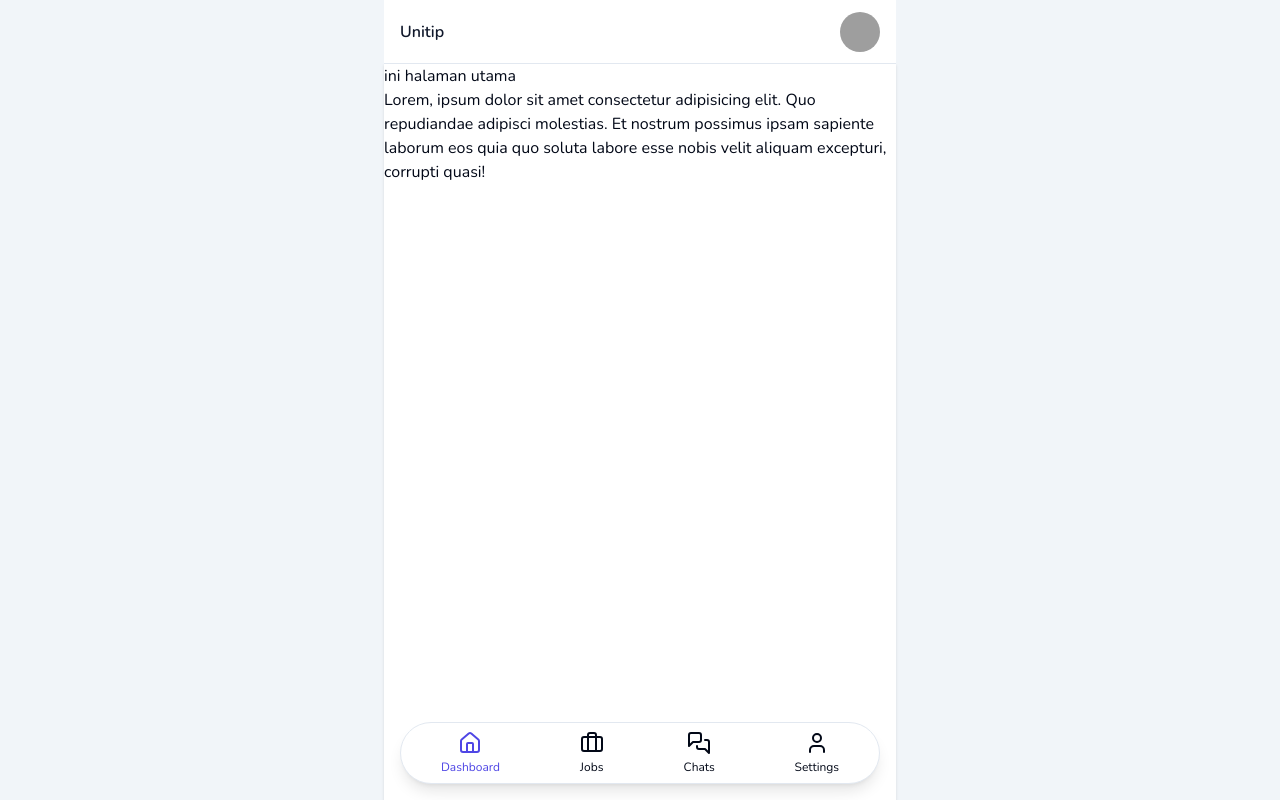
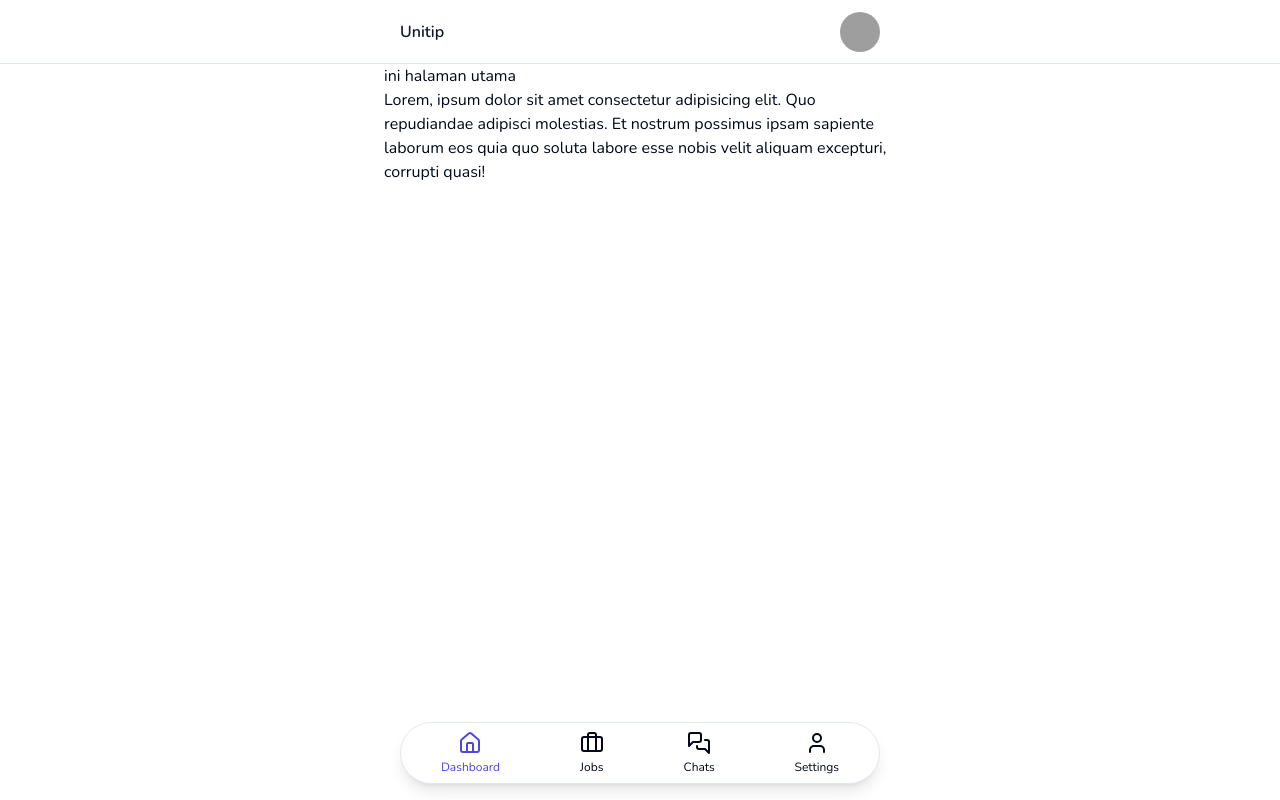
Before and after one commit to unitip-org/api, a Next.js app: page / in a window 1280 px wide. Built offline with nearby package versions, Linux system fonts and the light colour scheme; grey boxes are pictures that could not be loaded.

Commit message:
chore: navbar, customer driver layout

```diff
--- a/src/app/(customer-driver)/layout.tsx
+++ b/src/app/(customer-driver)/layout.tsx
@@ -1,4 +1,3 @@
-import BottomNavbarComponent from "@/components/bottom-navbar";
 import BottomNavigation from "@/components/bottom-navigation-bar";
 import NavbarComponent from "@/components/navbar";
 import { PropsWithChildren } from "react";
@@ -6,11 +5,11 @@ import { PropsWithChildren } from "react";
 export default function Layout(props: PropsWithChildren) {
   return (
     <>
-      <div className="bg-muted h-screen w-full overflow-hidden">
-        <div className="max-w-lg mx-auto bg-background h-screen shadow relative">
-          {/* top navbar */}
-          <NavbarComponent />
+      <div className="h-screen w-full overflow-hidden">
+        {/* top navbar */}
+        <NavbarComponent />
 
+        <div className="max-w-lg mx-auto bg-background h-screen">
           {/* content */}
           <div className="h-[calc(100vh-8rem)] overflow-y-auto my-16">
             {props.children}
--- a/src/components/navbar.tsx
+++ b/src/components/navbar.tsx
@@ -4,7 +4,9 @@ import { Button } from "./ui/button";
 export default function NavbarComponent() {
   return (
     <>
-      <div className="h-16 w-full flex items-center px-4 border-b justify-between fixed top-0 bg-background max-w-[512px] z-20">
+      <div className="h-16 w-full border-b fixed top-0 bg-background z-20">
+        {/* container */}
+        <div className="flex items-center justify-between h-16 max-w-[512px] px-4 mx-auto">
           <Button variant={"link"} className="px-0 font-semibold text-base">
             Unitip
           </Button>
@@ -15,6 +17,7 @@ export default function NavbarComponent() {
             <AvatarFallback>CN</AvatarFallback>
           </Avatar>
         </div>
+      </div>
     </>
   );
 }
```
Lines whose indentation alone changed are shown as unchanged.
